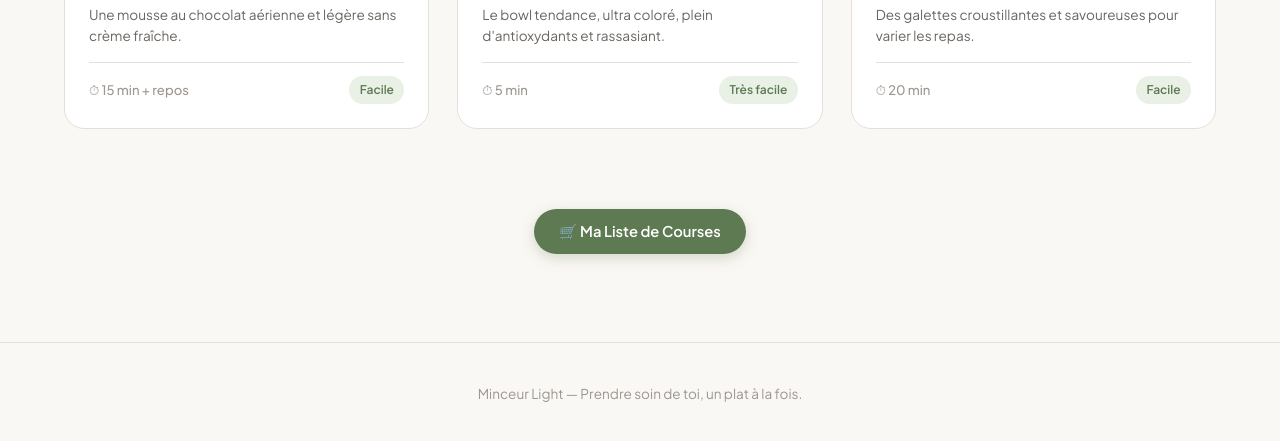
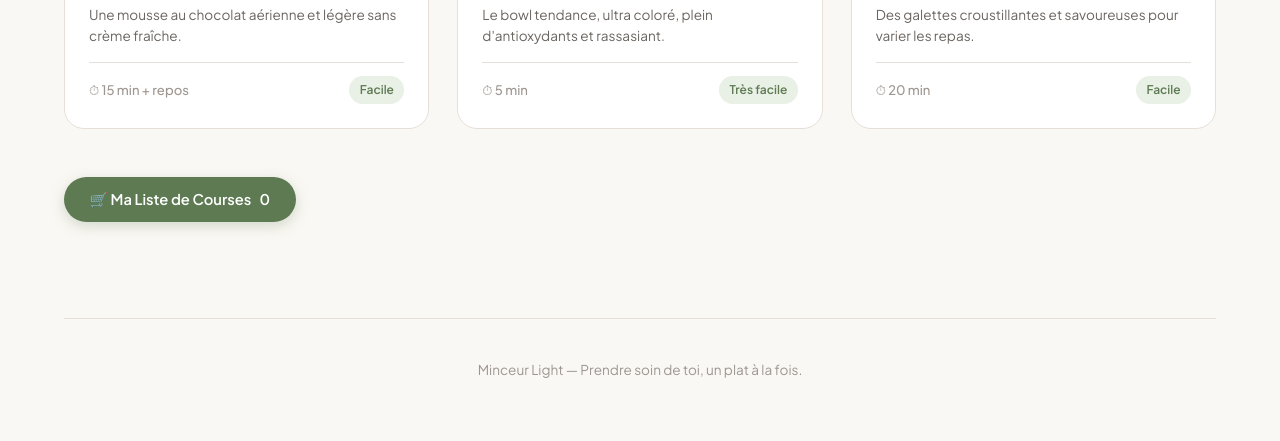
Before and after one commit to milannlawson/Site-Minceur, a plain HTML site: page recettes.html in a window 1280 px wide. Shown: the part 4297-4738 px from the top of the page. Drawn offline with Linux system fonts and the light colour scheme.

Commit message:
Refactor shopping list UI for better usability
Updated shopping list section to improve visibility and functionality.

```diff
--- a/recettes.html
+++ b/recettes.html
@@ -39,13 +39,15 @@
     <!-- Cards -->
     <div class="recipes-grid" id="recipesGrid"></div>
 
+    <!-- Bouton flottant liste de courses -->
+    <button class="btn btn-primary shopping-fab" id="shoppingToggleBtn">
+      🛒 Ma Liste de Courses
+      <span class="shopping-fab-count" id="selectedCount">0</span>
+    </button>
+
     <!-- Shopping list -->
     <div class="shopping-section">
-      <div class="shopping-toggle">
-        <button class="btn btn-primary" id="shoppingToggleBtn">
-          🛒 Ma Liste de Courses
-        </button>
-      </div>
+      <div class="shopping-toggle" style="display:none">
         <div class="shopping-panel" id="shoppingPanel">
           <div class="shopping-head">
             <h3>Mes Ingrédients</h3>
@@ -56,7 +58,7 @@
           </div>
           <ul class="shopping-items" id="shoppingItems"></ul>
           <div class="shopping-foot">
-          Sélectionnées : <strong id="selectedCount">0</strong> recette(s)
+            Sélectionnées : <strong id="selectedCountFoot">0</strong> recette(s)
           </div>
         </div>
       </div>
```
Lines whose indentation alone changed are shown as unchanged.
